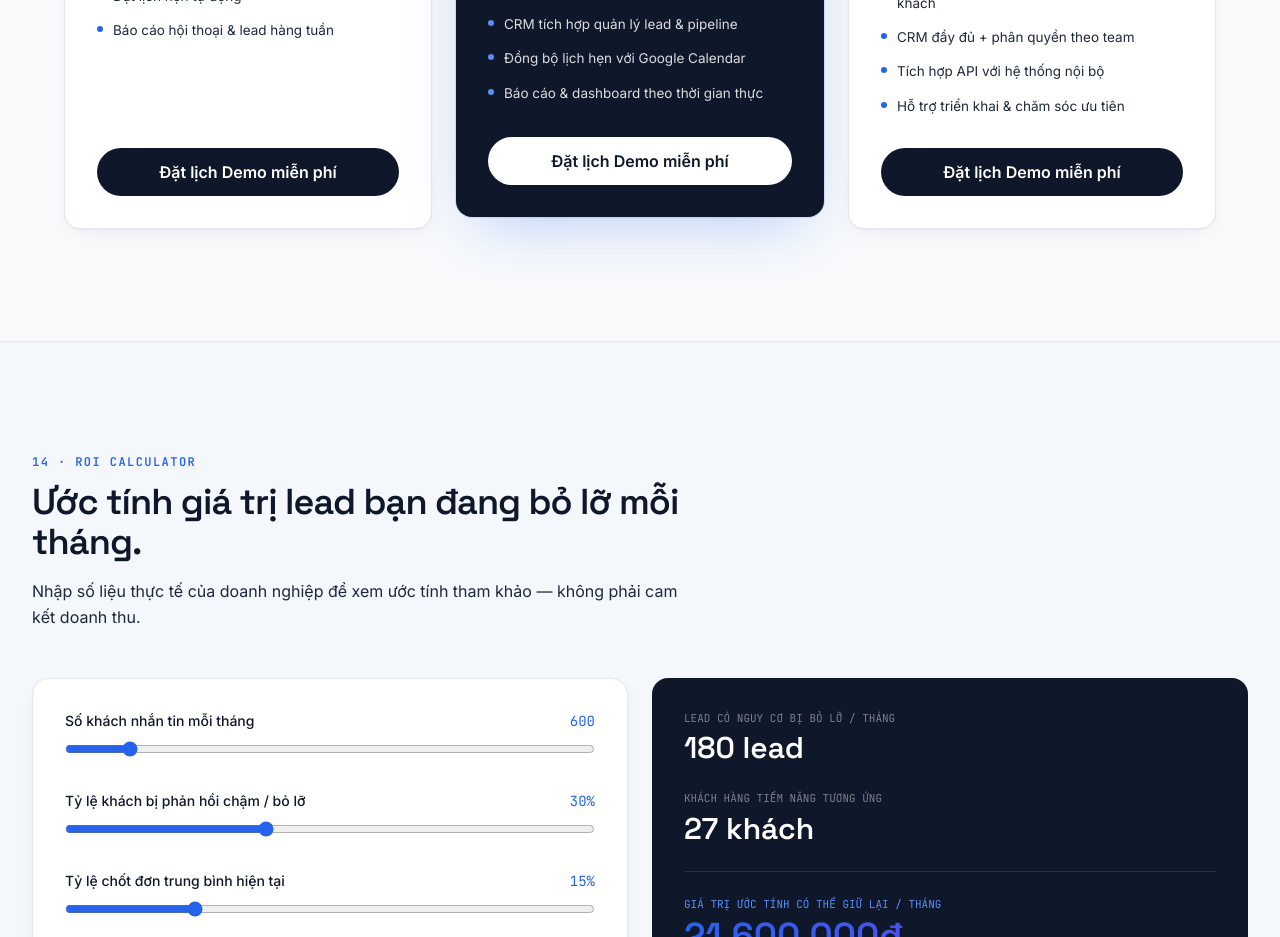
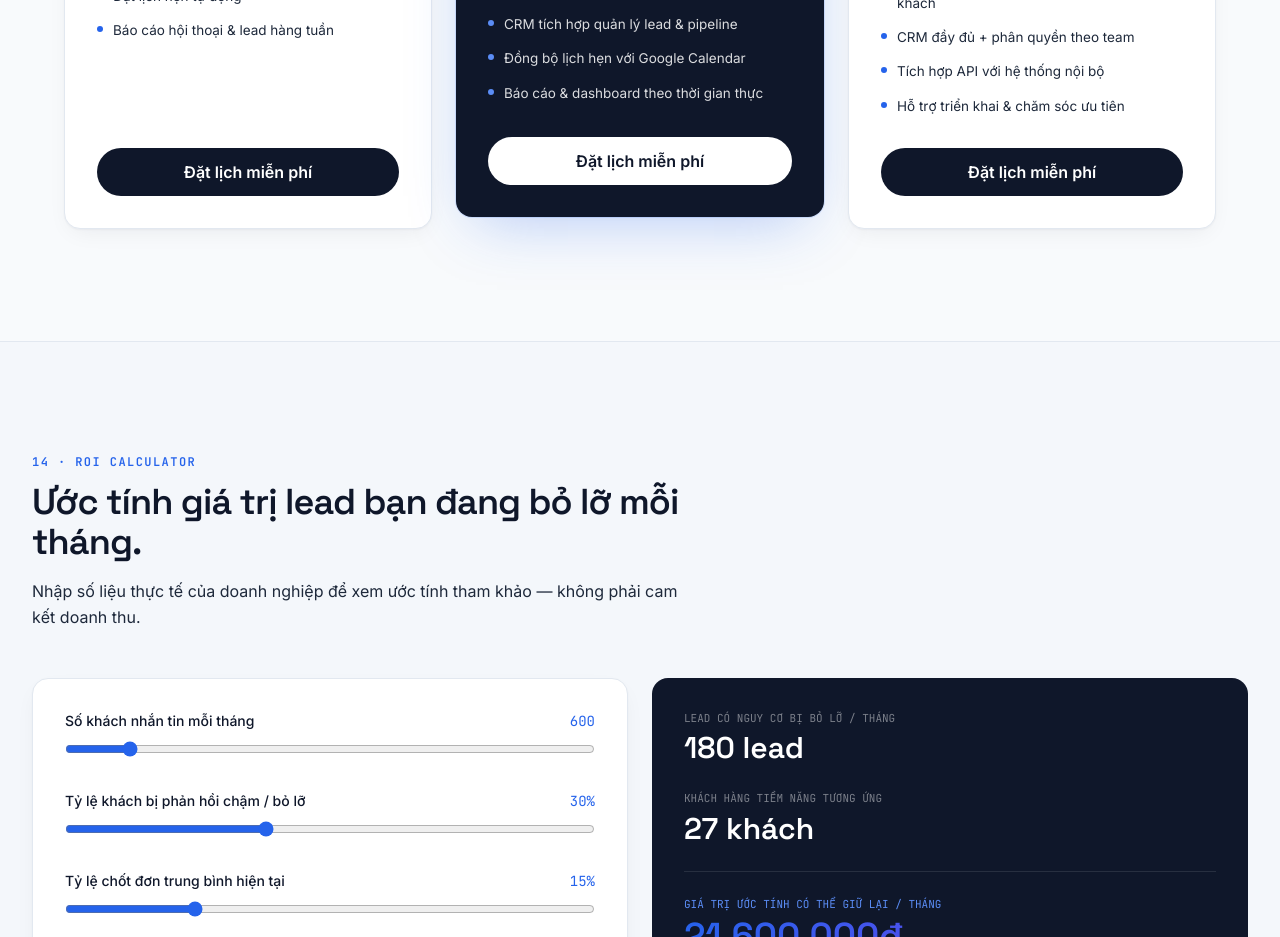
Before and after one commit to TiDiAI/tidi.vn, a Next.js app: page / in a window 1280 px wide. Shown: the part 8320-9257 px from the top of the page. Built offline with nearby package versions, Linux system fonts and the light colour scheme.

Commit message:
Update Pricing.tsx

```diff
--- a/src/components/Pricing.tsx
+++ b/src/components/Pricing.tsx
@@ -57,7 +57,7 @@ export default function Pricing() {
                     : "bg-ink text-white hover:bg-ai-blue"
                 }`}
               >
-                Đặt lịch Demo miễn phí
+                Đặt lịch miễn phí
               </a>
             </div>
           ))}
```
